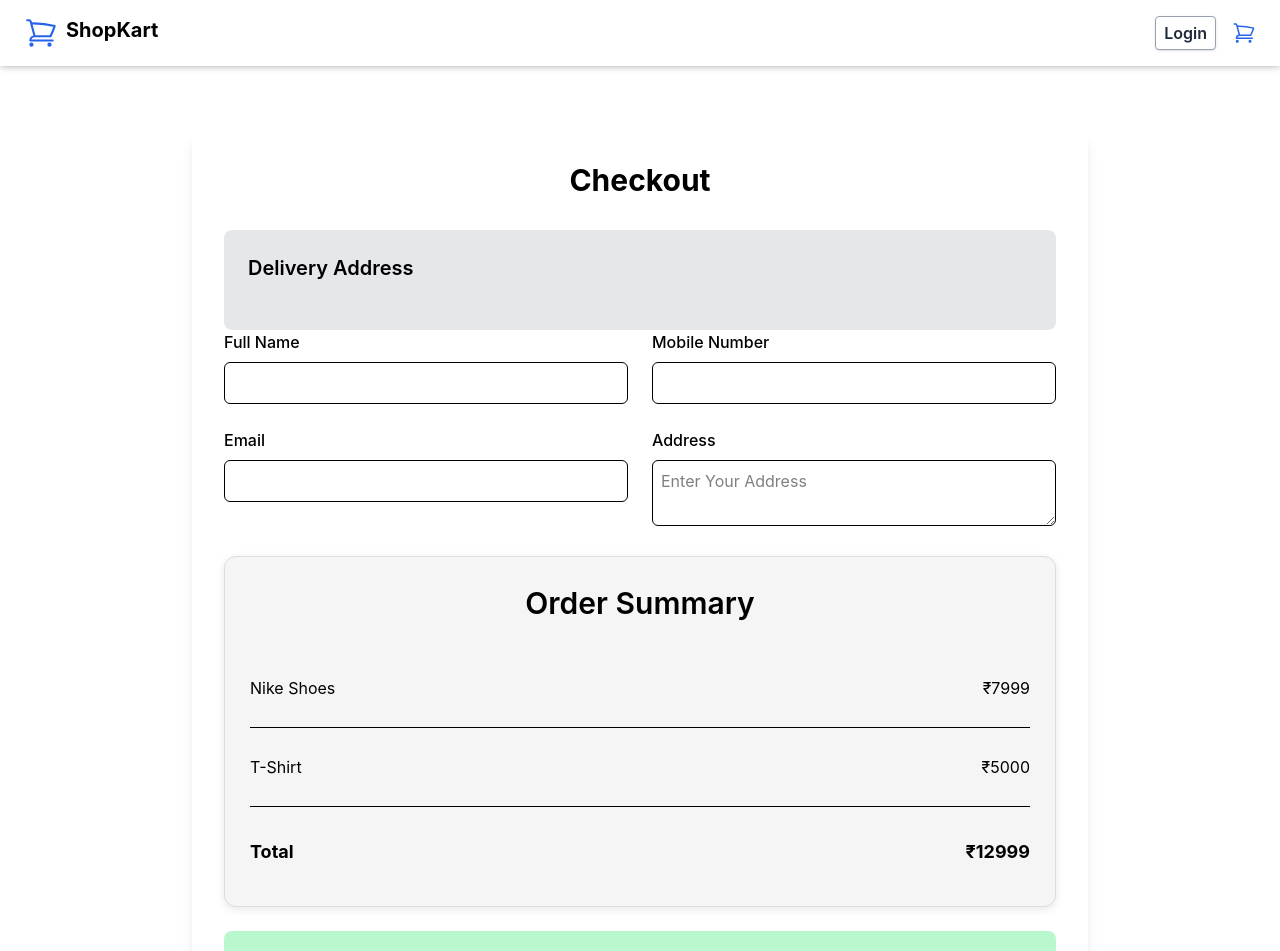
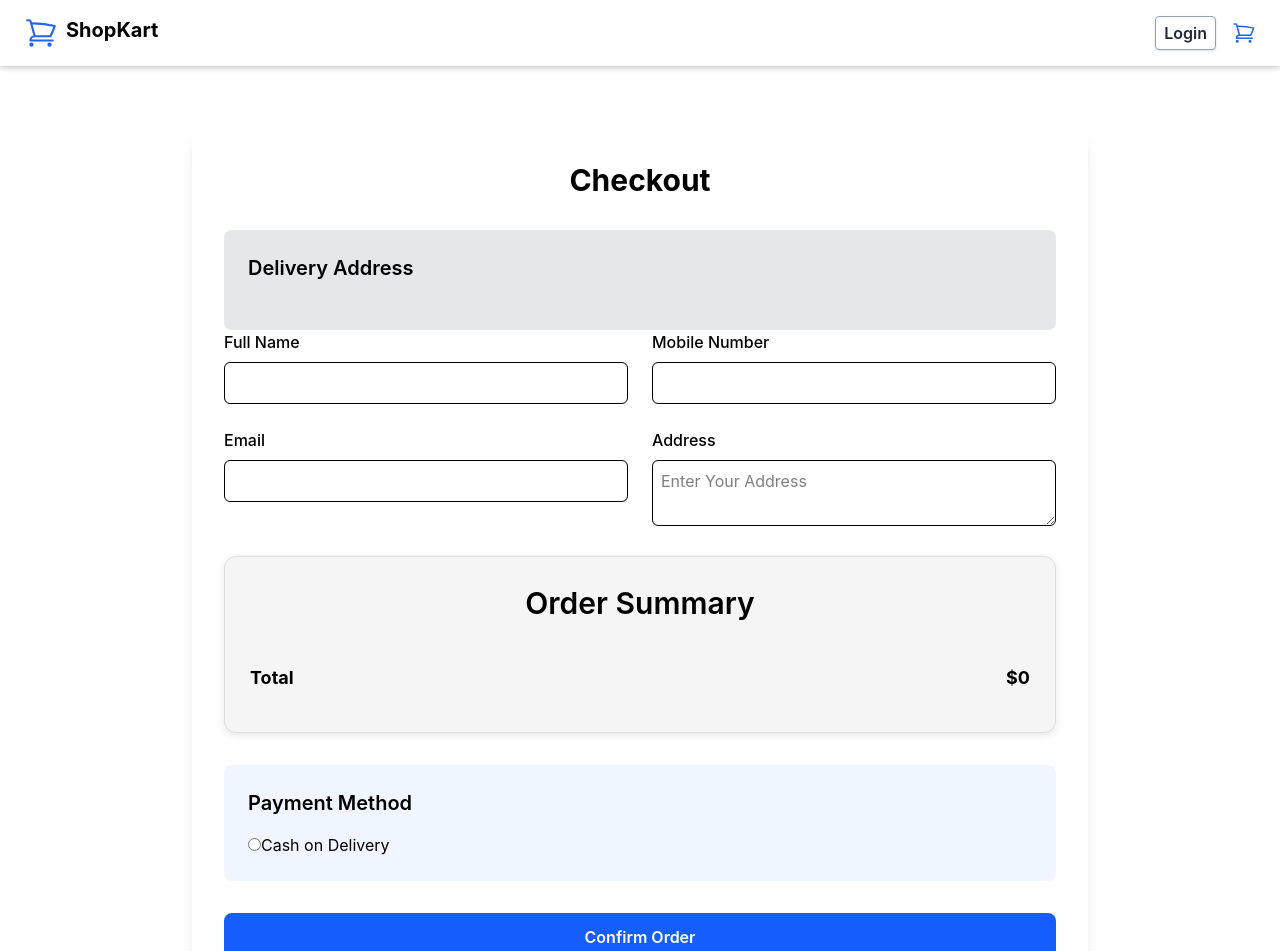
Before and after one commit to neethunair078-sys/ShopKart, a React (Vite) app: page /checkout in a window 1280 px wide. Shown: the top 951 px of the page. Built offline with nearby package versions, Linux system fonts and the light colour scheme.

Commit message:
Checkout page

```diff
--- a/src/pages/Checkout.jsx
+++ b/src/pages/Checkout.jsx
@@ -1,4 +1,22 @@
+import { useSelector } from "react-redux";
+import { useNavigate } from "react-router-dom";
+import toast from "react-hot-toast"
+
 const Checkout = () => {
+
+    const cartitems= useSelector((state) =>state.cart.cartItems);
+
+    const navigate = useNavigate();
+
+    const total = cartitems.reduce((sum,item ) => {
+        return sum + item.price  * item.quantity;
+    }, 0);
+
+    const handleConfirmOrder = () => {
+        toast.success("Order Confirmed Successfully!" );
+        navigate("/Orderhistory");
+    }
+
     return (
         <div className="max-w-4xl mx-auto mt-10 p-8 bg-white rounded-xl shadow-lg">
 
@@ -41,31 +59,58 @@ const Checkout = () => {
 
             {/* Order Summary */}
         <div className="order-summary bg-gray-100 p-6 rounded-lg mt-6">
-                <h2 className="text-xl font-semibold mb-4">Order Summary</h2>
 
-                <div className="flex justify-between border-b py-3 product-row">
-                    <p>Nike Shoes</p>
-                    <p>₹7999</p>
-                </div>
+    <h2 className="text-xl font-semibold mb-4">
+        Order Summary
+    </h2>
 
-                <div className=" flex justify-between border-b py-3 product-row">
-                    <p>T-Shirt</p>
-                    <p>₹5000</p>
-                     </div>
+    {cartitems.map((item) => (
+        <div
+            key={item.id}
+            className="flex justify-between items-center border-b py-4"
+        >
+            {/* Left Side */}
+            <div className="flex items-center gap-4">
 
-                <div className="flex justify-between font-bold text-lg mt-4">
-                    <p>Total</p>
-                    <p>₹12999</p>
+                <img
+                    src={item.thumbnail}
+                    alt={item.title}
+                    className="w-16 h-16 rounded-lg object-cover"
+                />
+
+                <div>
+                    <h3 className="font-semibold">
+                        {item.title}
+                    </h3>
+
+                    <p className="text-gray-500">
+                        Quantity: {item.quantity}
+                    </p>
                 </div>
 
             </div>
 
+            {/* Right Side */}
+            <div className="text-right">
+                <p className="font-semibold">
+                    ${item.price * item.quantity}
+                </p>
+            </div>
+
+        </div>
+    ))}
+
+    <div className="flex justify-between font-bold text-lg mt-4">
+        <p>Total</p>
+        <p>${total}</p>
+    </div>
+
+</div>
 {/* Payment Section */}
-            <div className="payment-section bg-green-200 p-6 rounded-lg mt-6">
+<div className="payment-section bg-blue-50 p-6 rounded-lg mt-8 top-4">
     <h2 className="text-xl font-semibold mb-4">Payment Method</h2>
 
     <div className="payment-option">
-
         <div className="payment-option">
             <input
                 type="radio"
@@ -76,15 +121,16 @@ const Checkout = () => {
         </div>
     </div>
 </div>
-
             {/* Confirm Button */}
             <div className="mt-8">
-            <button className="w-full bg-blue-600 text-white py-3 rounded-lg font-semibold hover:bg-blue-300 confirm-btn">
+            <button onClick={handleConfirmOrder}
+            className="w-full bg-blue-600 px-8 text-white py-3 rounded-lg font-semibold hover:bg-blue-700 confirm-btn">
                 Confirm Order
             </button>
             </div>
             <div className="flex flex-col items-center mt-9">
-                <button className="w-36 bg-blue-400 justify-center rounded-lg font-bold text-shadow-white hover:bg-red-600">Back to Cart</button>
+                <button onClick ={() => navigate("/cart")}
+                 className="w-auto bg-blue-600 justify-center rounded-bl-full font-bold text-shadow-white hover:bg-blue-700">Back to Cart</button>
             </div>
 
         </div>
--- a/src/pages/Orderhistory.jsx
+++ b/src/pages/Orderhistory.jsx
@@ -1,4 +1,8 @@
+import { useNavigate } from "react-router-dom";
+
+
 const Orderhistory = () => {
+  const  navigate  = useNavigate();
     return (
 
         <div>
@@ -23,7 +27,8 @@ const Orderhistory = () => {
                 <div className="flex flex-col items-center mt-6">
                     <p>Ready for more? Continue shopping below.</p>
 
-                    <button className="bg-blue-200 rounded-lg px-6 py-2 hover:bg-green-300">Continue Shopping!
+                    <button onClick ={() => navigate("/")}
+                     className="bg-blue-200 rounded-lg px-6 py-2 hover:bg-green-300">Continue Shopping!
                          </button>
                  </div>
            </div>
```
Also changed, not shown: src/App.jsx (line endings or trailing spaces). Lines whose indentation alone changed are shown as unchanged.
